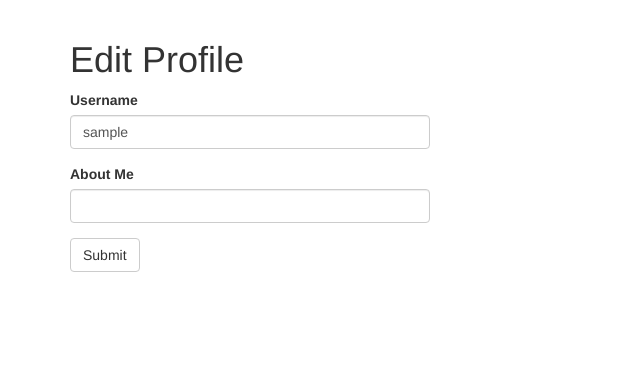
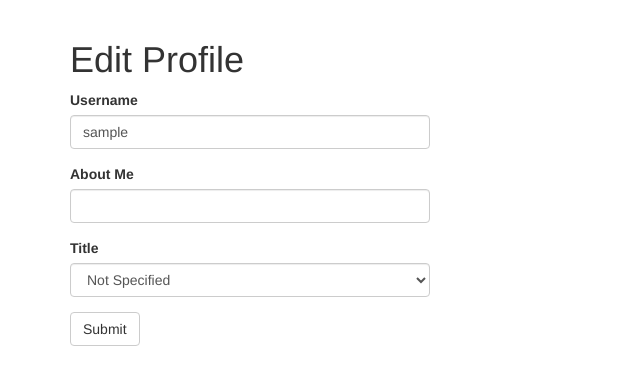
Before and after one commit to bivanalhar/piu-score-submitter, a Flask app: page /edit_profile in a window 1280 px wide. Shown: the part 72-457 px from the top of the page, without its empty margins (0-640 px from the left). Run offline with Flask 3, Linux system fonts and the light colour scheme; the visitor is signed in with stand-in values (Sample User, id 1); data comes from the database, SQL or seed files in the repository; some libraries are stand-ins or nearby versions.

Commit message:
Add title column in user table

```diff
--- a/app/forms.py
+++ b/app/forms.py
@@ -80,8 +80,12 @@ class SubmissionForm1(FlaskForm):
             raise ValidationError("the inputted number should be at least 0")
 
 class EditProfileForm(FlaskForm):
+    cats = [(key, categories[key]) for key in categories]
+    cats.insert(0, (0, "Not Specified")) # for backward compatibility, old profile might not have title
+
     username = StringField('Username', validators = [DataRequired()])
     about_me = StringField('About Me', validators = [Length(min = 0, max = 200)])
+    title = SelectField('Title', choices=cats, validators=[DataRequired()])
     submit = SubmitField("Submit")
 
     def __init__(self, original_username, *args, **kwargs):
--- a/app/models.py
+++ b/app/models.py
@@ -12,11 +12,12 @@ class User(UserMixin, db.Model):
     email = db.Column(db.String(128), index = True, unique = True)
     password_hash = db.Column(db.String(128))
     about_me = db.Column(db.String(200))
+    title = db.Column(db.Integer)
     last_seen = db.Column(db.DateTime, default = datetime.utcnow)
     scores = db.relationship('Score', backref='author', lazy='dynamic')
 
     def __repr__(self):
-        return '<User {}>'.format(self.username)
+        return '<User {}, Title {}>'.format(self.username, self.title)
 
     def set_password(self, password):
         self.password_hash = generate_password_hash(password)
--- a/app/routes.py
+++ b/app/routes.py
@@ -6,7 +6,7 @@ from app import web, db
 from app.config import charts, current_event, events
 from app.models import User, Score, Chart
 from app.forms import LoginForm, RegistrationForm, EditProfileForm, SubmissionForm1, CommaSeparatedUserInputForm, IpptCalculatorForm
-from app.ippt_calculator import calculate_ippt_score
+from app.ippt_calculator import calculate_ippt_score, categories
 
 from datetime import datetime
 
@@ -102,11 +102,13 @@ def edit_profile():
     if form.validate_on_submit():
         current_user.username = form.username.data
         current_user.about_me = form.about_me.data
+        current_user.title = form.title.data
         db.session.commit()
 
         flash("Your changes has been saved")
         return redirect(url_for('edit_profile'))
     elif request.method == 'GET':
+        form = EditProfileForm(current_user.username, title=getattr(current_user, "title", 0))
         form.username.data = current_user.username
         form.about_me.data = current_user.about_me
     return render_template("edit_profile.html", title = "Edit Profile", form = form)
@@ -179,6 +181,7 @@ def signup():
 @login_required
 def user(username):
     user = User.query.filter_by(username = username).first_or_404()
+    title = categories[user.title] if user.title else None
     all_scores = Score.query.filter_by(username = username).all()
     event_scores = Score.query.filter_by(username = username, event = current_event).all()
 
@@ -219,7 +222,7 @@ def user(username):
     if len(top_scores) == 0:
         top_scores = None
 
-    return render_template("user.html", user = user, top_scores = top_scores, max_set_score = max_total_set_score, scores = all_scores, events_map = events)
+    return render_template("user.html", user = user, top_scores = top_scores, max_set_score = max_total_set_score, scores = all_scores, events_map = events, title = title)
 
 @web.route('/pairer', methods=['GET', 'POST'])
 def pairer():
--- a/app/templates/user.html
+++ b/app/templates/user.html
@@ -18,6 +18,7 @@
                     <h2>Username: {{ user.username }}</h2>
                     {% if user.about_me %}<p>{{ user.about_me }}</p>{% endif %}
                     {% if user.last_seen %}<p>Last seen on: {{ user.last_seen }}</p>{% endif %}
+                    {% if title %}<p>Title: {{ title }}</p>{% endif %}
                     {% if user == current_user %}
                         <p><a href="{{ url_for('edit_profile') }}">Edit your profile</a></p>
                     {% endif %}
```
Also changed, not shown: datafix/add_title_column.py (added, +15 -0 lines).
